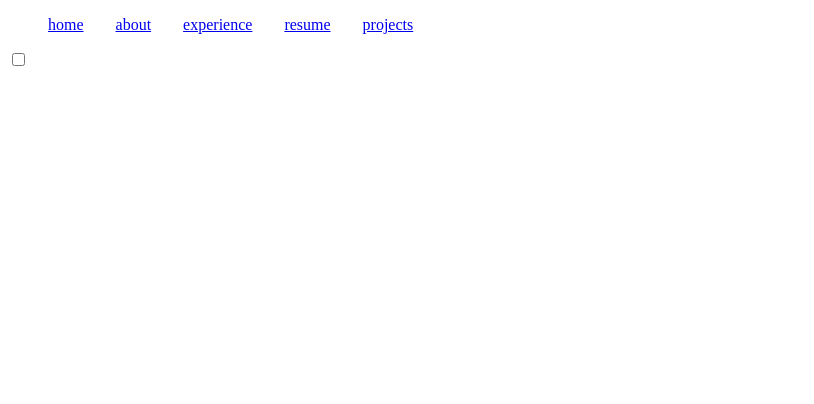
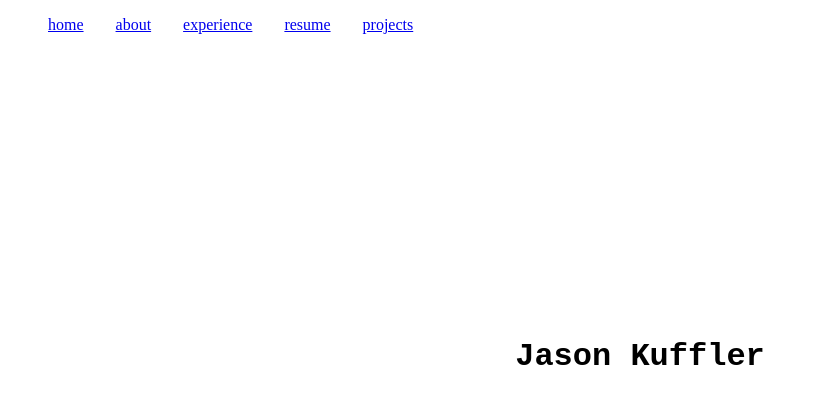
Before and after one commit to Jkuffler/sveltekit-profile, a SvelteKit app: page / in a window 1280 px wide. Shown: the top 404 px of the page, without its empty margins (0-814 px from the left). Built offline with nearby package versions, Linux system fonts and the light colour scheme.

Commit message:
figured out the tranistion start onMount - will revise and work on projects section next

```diff
--- a/src/routes/+page.svelte
+++ b/src/routes/+page.svelte
@@ -1,17 +1,16 @@
 <script>
-	import { elasticOut } from 'svelte/easing';
-	import { fade, fly, slide } from 'svelte/transition';
+	import { slide } from 'svelte/transition';
+	import { onMount } from 'svelte';
+	let showing = false;
+	onMount(() => {
+		showing=true;
+	})
 
-	let showing = false;
 </script>
-
-<label>
-	<input bind:checked={showing} type="checkbox" />
-</label>
 
 {#if showing}
 	<div>
-		<h1 transition:fade>Jason Kuffler</h1>
+		<h1 transition:slide>Jason Kuffler</h1>
 	</div>
 {/if}
 
```
